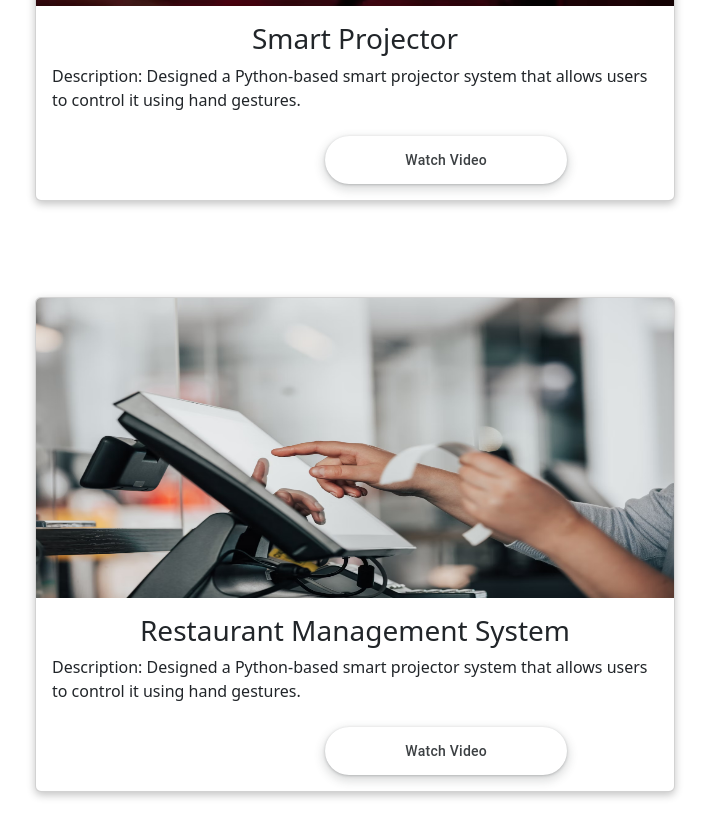
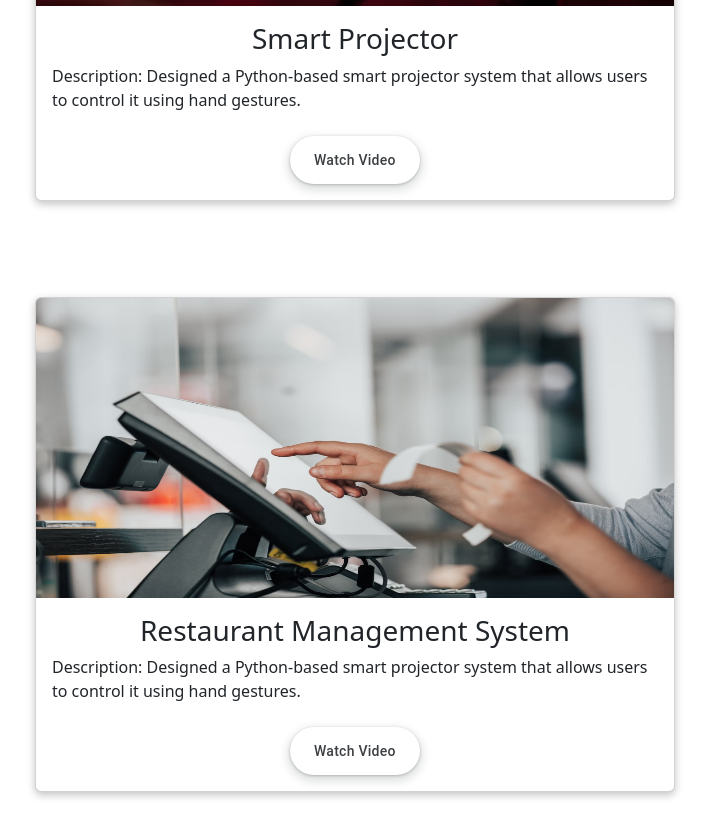
Before and after one commit to VivekCodesCode/Vivek_Portfolio, a React (Create React App) app: page /Projects in a window 1280 px wide. Shown: the part 380-1196 px from the top of the page, without its empty margins (285-994 px from the left). Built offline with nearby package versions, Linux system fonts and the light colour scheme.

Commit message:
button_allign

```diff
--- a/src/App.css
+++ b/src/App.css
@@ -41,7 +41,7 @@
 
 
 /* CSS */
-.button-17 {
+.button-69 {
   align-items: center;
   appearance: none;
   background-color: #fff;
@@ -75,37 +75,37 @@
   z-index: 0;
 }
 
-.button-17:hover {
+.button-69:hover {
   background: #F6F9FE;
   color: #174ea6;
 }
 
-.button-17:active {
+.button-69:active {
   box-shadow: 0 4px 4px 0 rgb(60 64 67 / 30%), 0 8px 12px 6px rgb(60 64 67 / 15%);
   outline: none;
 }
 
-.button-17:focus {
+.button-69:focus {
   outline: none;
   border: 2px solid #4285f4;
 }
 
-.button-17:not(:disabled) {
+.button-69:not(:disabled) {
   box-shadow: rgba(60, 64, 67, .3) 0 1px 3px 0, rgba(60, 64, 67, .15) 0 4px 8px 3px;
 }
 
-.button-17:not(:disabled):hover {
+.button-69:not(:disabled):hover {
   box-shadow: rgba(60, 64, 67, .3) 0 2px 3px 0, rgba(60, 64, 67, .15) 0 6px 10px 4px;
 }
 
-.button-17:not(:disabled):focus {
+.button-69:not(:disabled):focus {
   box-shadow: rgba(60, 64, 67, .3) 0 1px 3px 0, rgba(60, 64, 67, .15) 0 4px 8px 3px;
 }
 
-.button-17:not(:disabled):active {
+.button-69:not(:disabled):active {
   box-shadow: rgba(60, 64, 67, .3) 0 4px 4px 0, rgba(60, 64, 67, .15) 0 8px 12px 6px;
 }
 
-.button-17:disabled {
+.button-69:disabled {
   box-shadow: rgba(60, 64, 67, .3) 0 1px 3px 0, rgba(60, 64, 67, .15) 0 4px 8px 3px;
 }
--- a/src/Components/Projects.js
+++ b/src/Components/Projects.js
@@ -23,7 +23,7 @@ function Projects() {
             it using hand gestures.<br /><br />
             <center>
               <button
-                className="button-17"
+                className="button-69"
                 onClick={() => window.open("https://drive.google.com/file/d/1U_4ZjMWq0ycLrDyMDXUdjJr94t_pOrCu/view", "_blank")}
                 role="button"
               >
@@ -47,7 +47,7 @@ function Projects() {
             it using hand gestures.<br /><br />
             <center>
               <button
-                className="button-17"
+                className="button-69"
                 onClick={() => window.open("https://drive.google.com/file/d/1U_4ZjMWq0ycLrDyMDXUdjJr94t_pOrCu/view", "_blank")}
                 role="button"
               >
```
